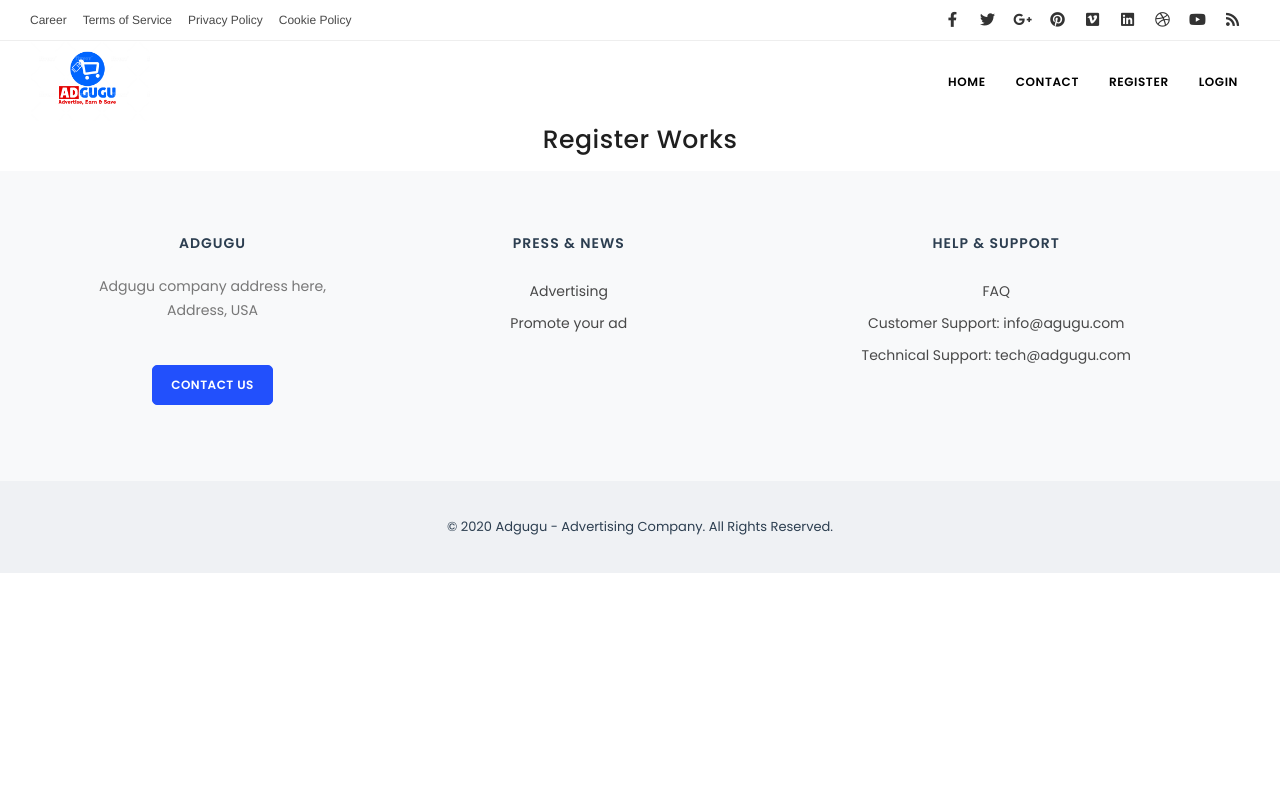
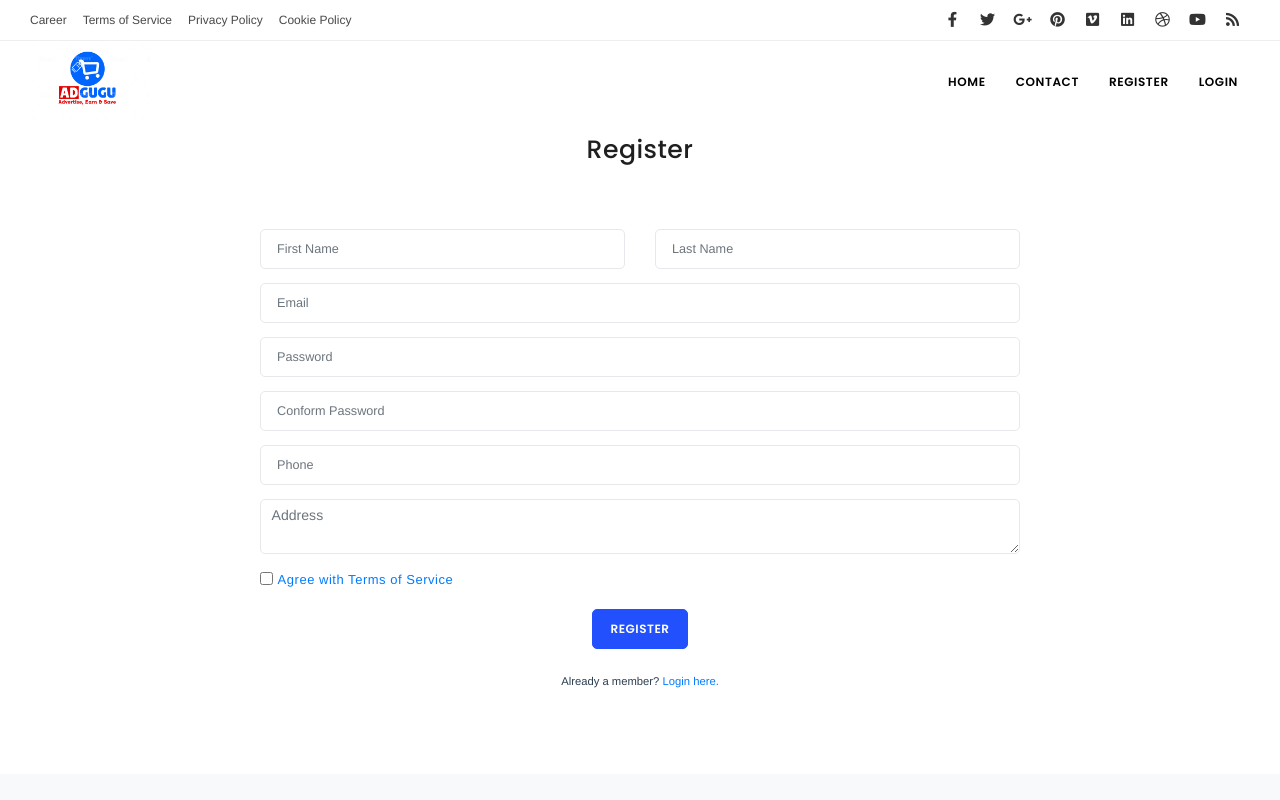
Before and after one commit to ghostjson/adgugu-webapp, a Vue app: page /register in a window 1280 px wide. Shown: the top 800 px of the page. Built offline with nearby package versions, Linux system fonts and the light colour scheme.

Commit message:
created login and register page

```diff
--- a/src/views/Client/Login.vue
+++ b/src/views/Client/Login.vue
@@ -1,9 +1,37 @@
 <template>
-    <h3>Login Works</h3>
+    <section class="p-t-10">
+        <h3 class="m-b-60">Login</h3>
+        <div class="container">
+            <div class="row">
+                <div class="col-lg-8 center no-padding">
+                    <form class="form-transparent-grey">
+                        <div class="row">
+
+                            <div class="col-lg-12 form-group">
+                                <label class="sr-only">Email</label>
+                                <input type="text" value="" placeholder="Email" class="form-control">
+                            </div>
+                            <div class="col-lg-12 form-group">
+                                <label class="sr-only">Password</label>
+                                <input type="password" value="" placeholder="Password" class="form-control">
+                            </div>
+                        </div>
+
+                        <div class="row">
+                            <div class="col-lg-12 form-group">
+                                <button class="btn" type="button">Register</button>
+                            </div>
+                        </div>
+                        <small>Not a member? <router-link to="/register">Register here.</router-link></small>
+                    </form>
+                </div>
+            </div>
+        </div>
+    </section>
 </template>
 
 <script>
     export default {
-        name: 'Login'
+        name: 'Register'
     }
 </script>
--- a/src/views/Client/Register.vue
+++ b/src/views/Client/Register.vue
@@ -1,5 +1,62 @@
 <template>
-    <h3>Register Works</h3>
+    <section class="p-t-10">
+        <h3 class="m-b-60">Register</h3>
+        <div class="container">
+            <div class="row">
+                <div class="col-lg-8 center no-padding">
+                    <form class="form-transparent-grey">
+                        <div class="row">
+                            <div class="col-lg-6 form-group">
+                                <label class="sr-only">First Name</label>
+                                <input type="text" value="" placeholder="First Name" class="form-control">
+                            </div>
+                            <div class="col-lg-6 form-group">
+                                <label class="sr-only">Last Name</label>
+                                <input type="text" value="" placeholder="Last Name" class="form-control">
+                            </div>
+                            <div class="col-lg-12 form-group">
+                                <label class="sr-only">Email</label>
+                                <input type="text" value="" placeholder="Email" class="form-control">
+                            </div>
+                            <div class="col-lg-12 form-group">
+                                <label class="sr-only">Password</label>
+                                <input type="password" value="" placeholder="Password" class="form-control">
+                            </div>
+                            <div class="col-lg-12 form-group">
+                                <label class="sr-only">Conform Password</label>
+                                <input type="password" value="" placeholder="Conform Password" class="form-control">
+                            </div>
+                            <div class="col-lg-12 form-group">
+                                <label class="sr-only">Phone</label>
+                                <input type="text" value="" placeholder="Phone" class="form-control">
+                            </div>
+                            <div class="col-lg-12 form-group">
+                                <label class="sr-only" for="address">Address</label>
+                                <textarea id="address" class="form-control" placeholder="Address"></textarea>
+                            </div>
+
+
+                            <div class="col-lg-12 form-group" style="text-align: left">
+                                <div class="form-check">
+                                    <input class="form-check-input" type="checkbox" value="" id="terms">
+                                    <label class="form-check-label" for="terms">
+                                        <router-link to="/">Agree with Terms of Service</router-link>
+                                    </label>
+                                </div>
+                            </div>
+                        </div>
+
+                        <div class="row">
+                            <div class="col-lg-12 form-group">
+                                <button class="btn" type="button">Register</button>
+                            </div>
+                        </div>
+                        <small>Already a member? <router-link to="/login">Login here.</router-link></small>
+                    </form>
+                </div>
+            </div>
+        </div>
+    </section>
 </template>
 
 <script>
```
